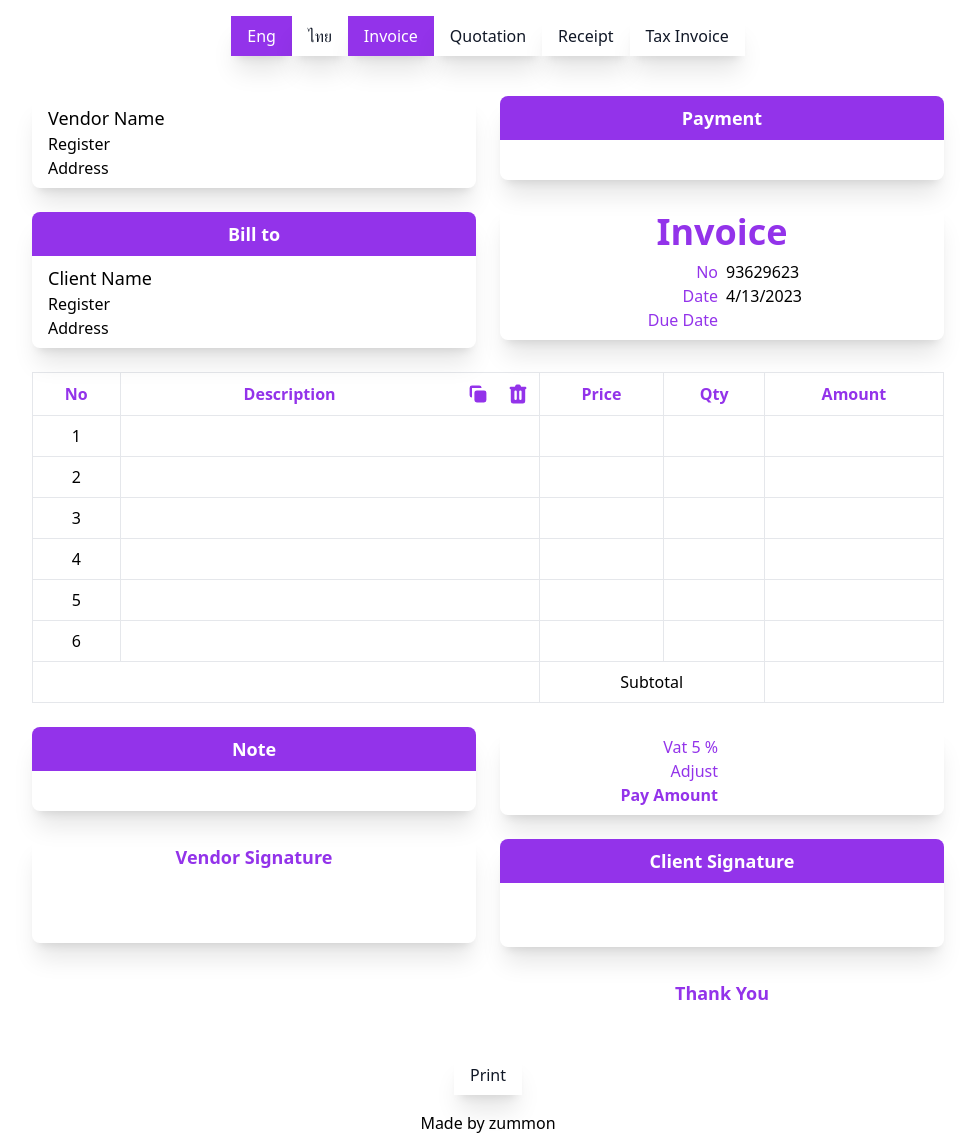
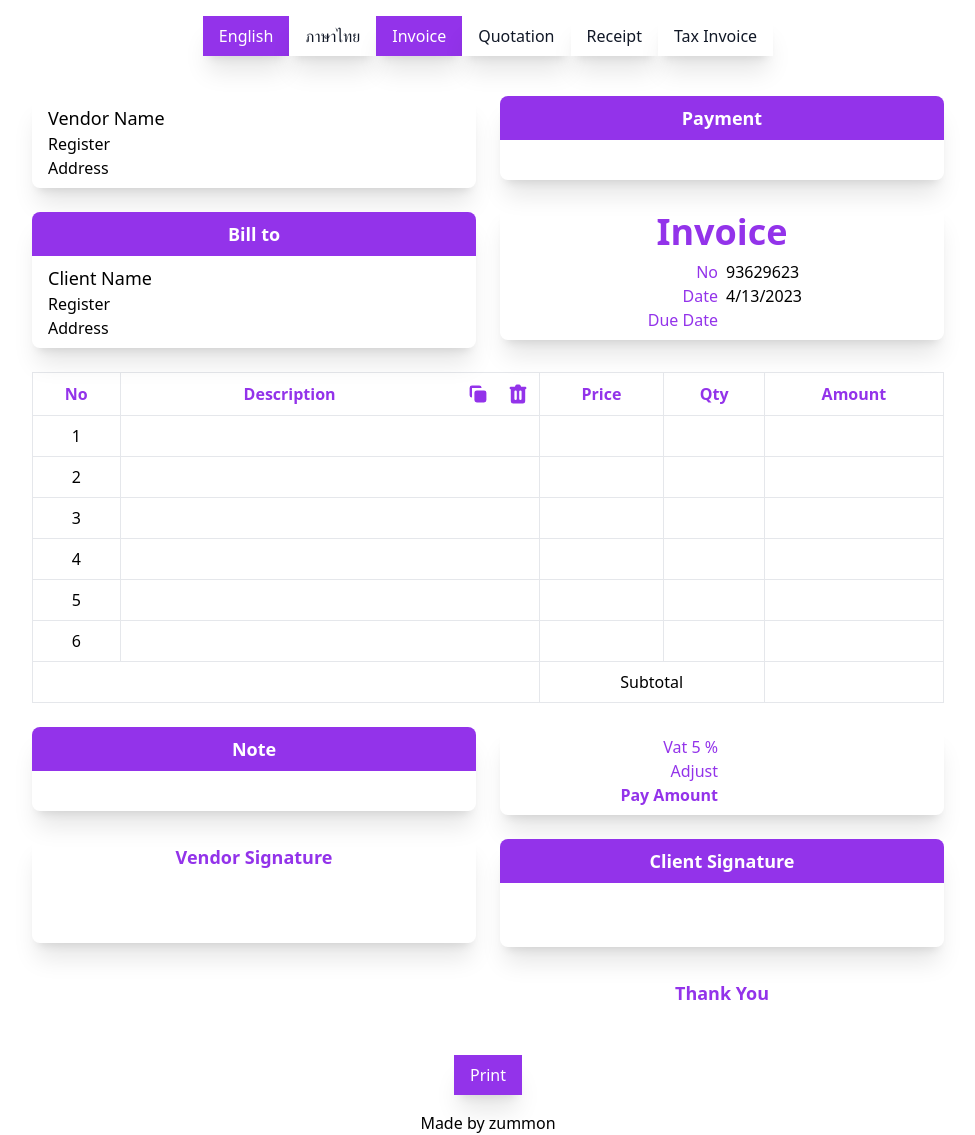
Before and after one commit to zummon/invoice-majors, a Svelte app: page / in a window 1280 px wide. Shown: the whole page, without its empty margins (152-1127 px from the left). Built offline with nearby package versions, Linux system fonts and the light colour scheme.

Commit message:
Update App.svelte and main.js

```diff
--- a/src/App.svelte
+++ b/src/App.svelte
@@ -13,7 +13,6 @@
 	  }
 	  return `${q.currency} ${number.toLocaleString(undefined, {
 	    minimumFractionDigits: 2,
-	    maximumFractionDigits: 2
 	  })}`;
 	};
 	const qty = number => {
@@ -21,7 +20,9 @@
 	  if (number === 0 || isNaN(number)) {
 	    return "";
 	  }
-	  return number;
+	  return number.toLocaleString(undefined, {
+	    minimumFractionDigits: 0,
+	  });
 	};
 	const rate = rate => {
 	  rate = Number(rate) * 100;
@@ -84,14 +85,14 @@
 	{#each Object.keys(data) as lng, i (`lang-${i}`)}
 		<button class="block duration-300 px-4 py-2 shadow-xl {q.lang === lng ? "bg-purple-600 text-white" : "text-gray-900 bg-white hover:bg-purple-600 focus:bg-purple-600 hover:text-white focus:text-white"}" on:click={() => {
 			q.lang = lng
-			}}>
-			{lng =='th' ? 'ไทย' : 'Eng'}
+		}}>
+			{data[lng]['']}
 		</button>
 	{/each}
 	{#each Object.keys(data[q.lang].label) as dc, i (`doc-${i}`)}
 		<button class="block duration-300 px-4 py-2 shadow-xl {q.doc === dc ? "bg-purple-600 text-white" : "text-gray-900 bg-white hover:bg-purple-600 focus:bg-purple-600 hover:text-white focus:text-white"}" on:click={() => {
 			q.doc = dc
-			}}>
+		}}>
 			{data[q.lang].label[dc].title}
 		</button>
 	{/each}
@@ -263,7 +264,7 @@
 </div>
 
 <div class="flex flex-wrap justify-center items-center my-4 print:hidden">
-	<button class="block duration-300 px-4 py-2 shadow-xl text-gray-900 bg-white hover:bg-purple-600 focus:bg-purple-600 hover:text-white focus:text-white" on:click={() => window.print()}>
+	<button class="block duration-300 px-4 py-2 shadow-xl text-white bg-purple-600 hover:bg-white focus:bg-white hover:text-gray-900 focus:text-gray-900" on:click={() => {window.print()}}>
 		Print
 	</button>
 </div>
--- a/src/main.js
+++ b/src/main.js
@@ -3,6 +3,7 @@ import "./style.css";
 
 let data = {
   "": {
+    "": "English",
     label: {
       "": {
         title: "Invoice",
@@ -67,6 +68,7 @@ let data = {
   },
 
   th: {
+    "": "ภาษาไทย",
     label: {
       "": {
         title: "ใบแจ้งหนี้",
```
